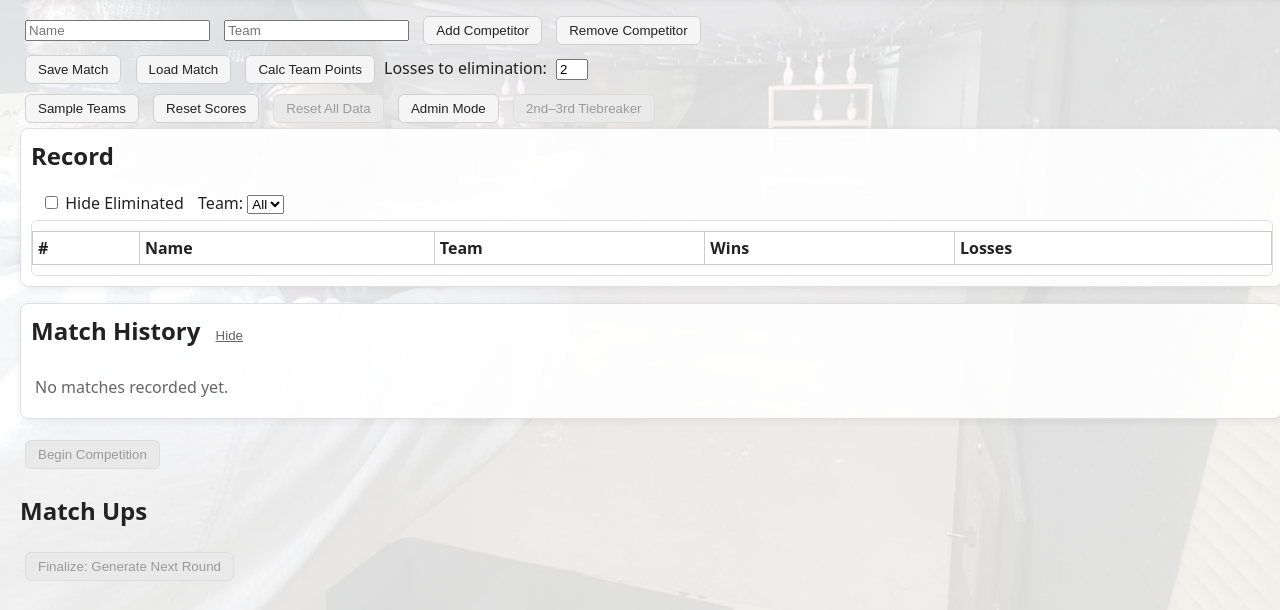
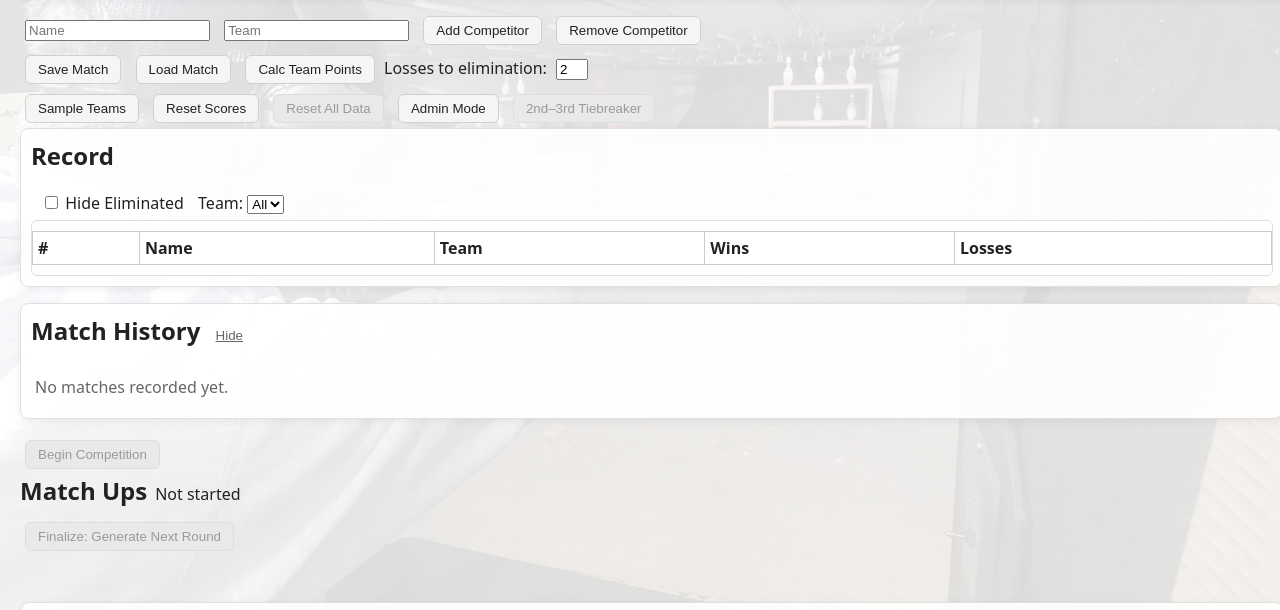
Before and after one commit to DammitA/bracket, a plain HTML site: page index.html in a window 1280 px wide. Shown: the part 169-779 px from the top of the page. Drawn offline with Linux system fonts and the light colour scheme.

Commit message:
Add files via upload

```diff
--- a/index.html
+++ b/index.html
@@ -219,6 +219,22 @@
       max-width: none;
     }
     .history-container h2 { margin-top: 0; }
+    .matchups-heading {
+      display: flex;
+      align-items: baseline;
+      justify-content: flex-start;
+      gap: 8px;
+      flex-wrap: wrap;
+      margin-bottom: 10px;
+    }
+    .matchups-heading h2 {
+      margin: 0;
+    }
+    .matchups-round {
+      color: inherit;
+      font-size: inherit;
+      font-weight: inherit;
+    }
     .history-bracket {
       display: flex;
       gap: 10px;
@@ -382,7 +398,10 @@
       <div>
         <button id="beginCompetition">Begin Competition</button>
       </div>
-      <h2>Match Ups</h2>
+      <div class="matchups-heading">
+        <h2>Match Ups</h2>
+        <div id="matchupsRound" class="matchups-round" aria-live="polite"></div>
+      </div>
       <div id="results"><!-- Pairings --></div>
       <button id="finalizeRound">Finalize: Generate Next Round</button>
     </div>
--- a/main.js
+++ b/main.js
@@ -24,6 +24,7 @@ document.addEventListener("DOMContentLoaded", () => {
   const teamPointsDisplay      = document.getElementById("teamPointsDisplay");
   const teamPointsContainer    = document.getElementById("teamPointsContainer");
   const statusBar              = document.getElementById("statusBar");
+  const matchupsRound          = document.getElementById("matchupsRound");
   const adminModeButton        = document.getElementById("adminMode"); // New Admin Mode button
   const toggleHowToBtn         = document.getElementById("toggleHowTo");
   const toggleExtraInfoBtn     = document.getElementById("toggleExtraInfo");
@@ -1091,15 +1092,22 @@ document.addEventListener("DOMContentLoaded", () => {
   }
 
 
-	function getCompetitorByName(name) {
+  function getCompetitorByName(name) {
 		return competitors.find(c => c.name === name);
 	}
 
+  function getRoundText() {
+    return competitionFinished ? 'Finished' : (tiebreakerMode ? 'Tiebreaker: 2nd–3rd' : (competitionStarted ? `Round ${roundNumber}` : `Not started`));
+  }
+
   function updateStatusBar() {
     const active = competitors.filter(c => c.losses < eliminationThreshold).length;
-    const roundText = competitionFinished ? 'Finished' : (tiebreakerMode ? 'Tiebreaker: 2nd–3rd' : (competitionStarted ? `Round ${roundNumber}` : `Not started`));
+    const roundText = getRoundText();
     if (statusBar) {
       statusBar.innerHTML = `<strong>${roundText}</strong> · Active players: ${active}`;
+    }
+    if (matchupsRound) {
+      matchupsRound.textContent = roundText;
     }
     if (finalizeRoundButton) {
       if (!competitionStarted) {
```
